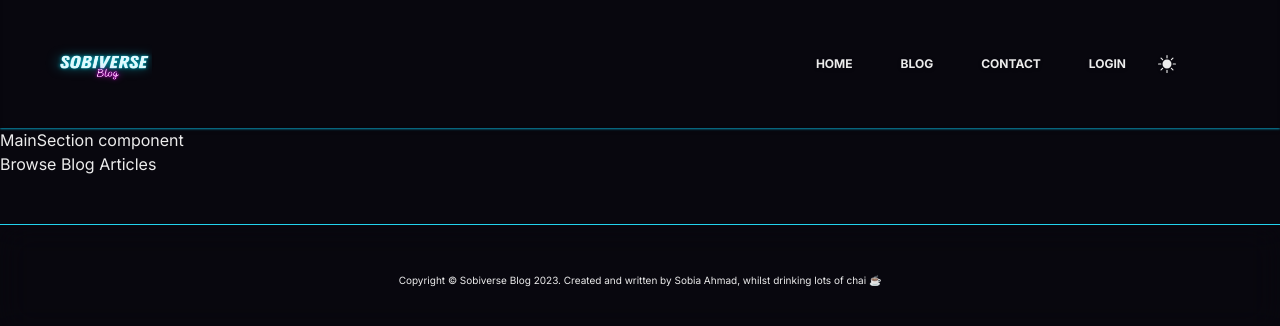
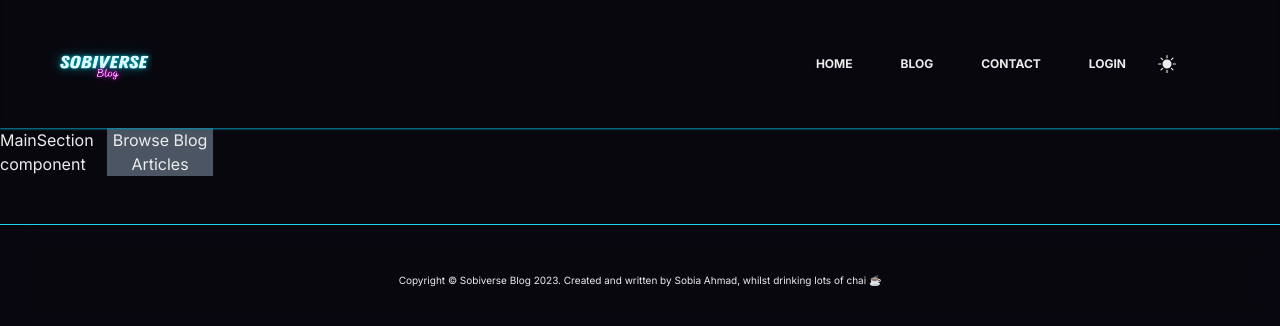
Before and after one commit to sobiaahmad94/sobiverseblog, a Next.js app: page / in a window 1280 px wide. Shown: the top 326 px of the page. Built offline with nearby package versions, Linux system fonts and the light colour scheme.

Commit message:
main section added and prisma/next-auth installed

```diff
--- a/package.json
+++ b/package.json
@@ -9,7 +9,9 @@
     "lint": "next lint"
   },
   "dependencies": {
+    "@prisma/client": "^5.4.2",
     "next": "13.5.6",
+    "next-auth": "^4.24.3",
     "react": "^18",
     "react-dom": "^18",
     "react-icons": "^4.11.0"
@@ -22,6 +24,7 @@
     "eslint": "^8",
     "eslint-config-next": "13.5.6",
     "postcss": "^8",
+    "prisma": "^5.4.2",
     "tailwindcss": "^3",
     "typescript": "^5"
   }
--- a/src/app/components/MainSection.tsx
+++ b/src/app/components/MainSection.tsx
@@ -2,9 +2,9 @@ import React from "react";
 
 const MainSection = () => {
     return (
-        <div>
+        <div className="grid grid-cols-1 sm:grid-cols-12">
             <p>MainSection component</p>
-            <button>Browse Blog Articles</button>
+            <button className="bg-gray-600">Browse Blog Articles</button>
 
         </div>
     );
```
Also changed, not shown: 1 other file (tests, documents, lock files or other folders).
